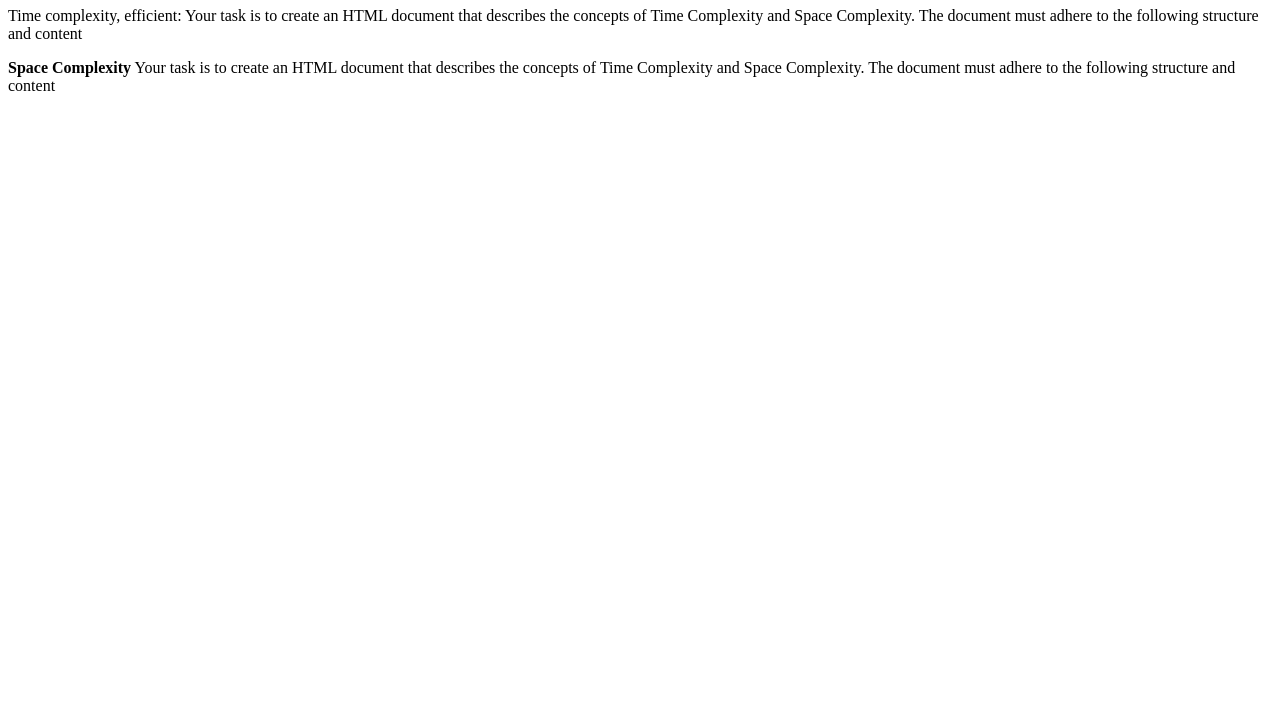
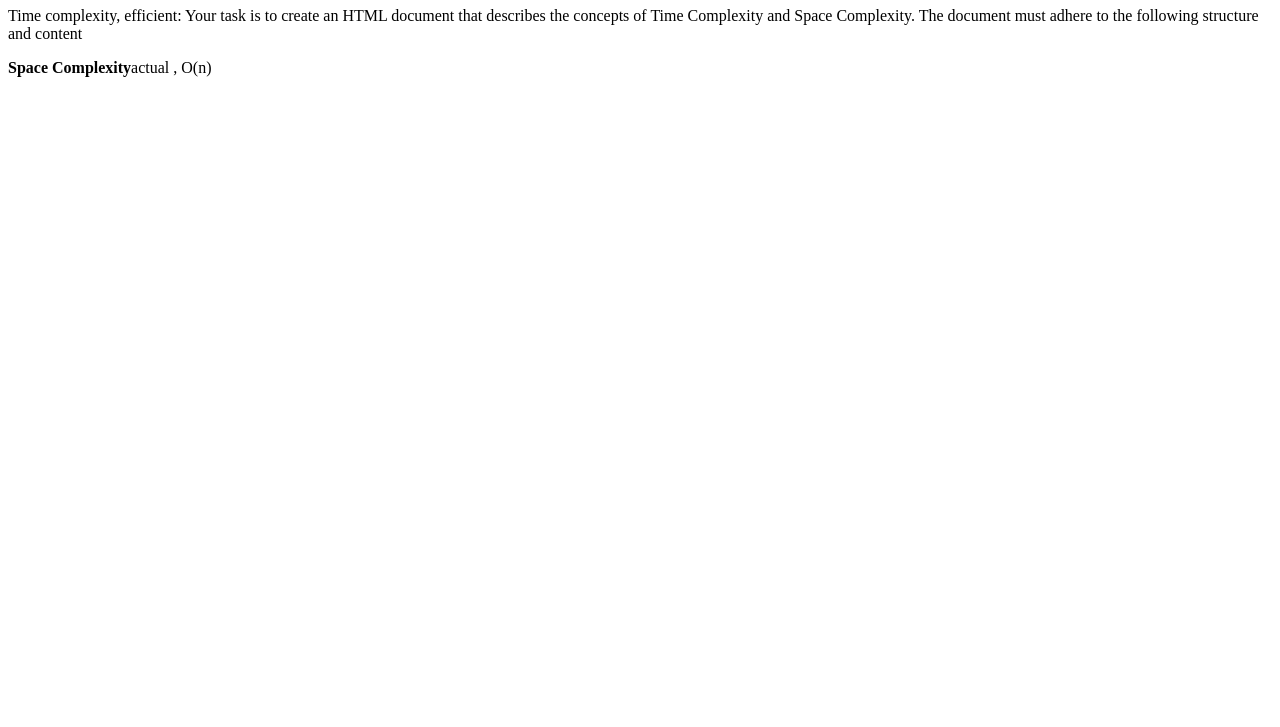
Before and after one commit to acciojob/time-and-space-complexity-priyteshprasad, a website: page main.html in a window 1280 px wide. Shown: the part 73-800 px from the top of the page. Drawn offline with Linux system fonts and the light colour scheme.

Commit message:
created a submission

```diff
--- a/main.html
+++ b/main.html
@@ -9,7 +9,7 @@
 <body>
 	<h1>Time, Space, Complexity</h1>
 	<p>Time complexity, efficient: Your task is to create an HTML document that describes the concepts of Time Complexity and Space Complexity. The document must adhere to the following structure and content</p>
-	<p><b>Space Complexity</b> Your task is to create an HTML document that describes the concepts of Time Complexity and Space Complexity. The document must adhere to the following structure and content</p>
+	<p><b>Space Complexity</b>actual , O(n)</p>
 
 	<!-- the entire body must be written by student -->
     <script type="text/javascript" src="./script.js">
```
